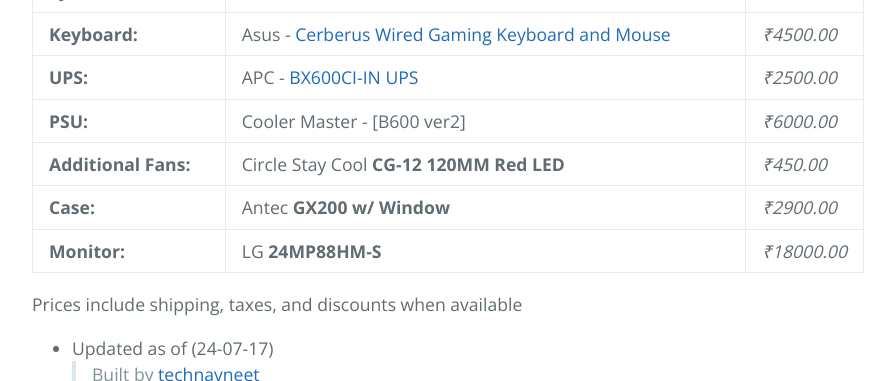
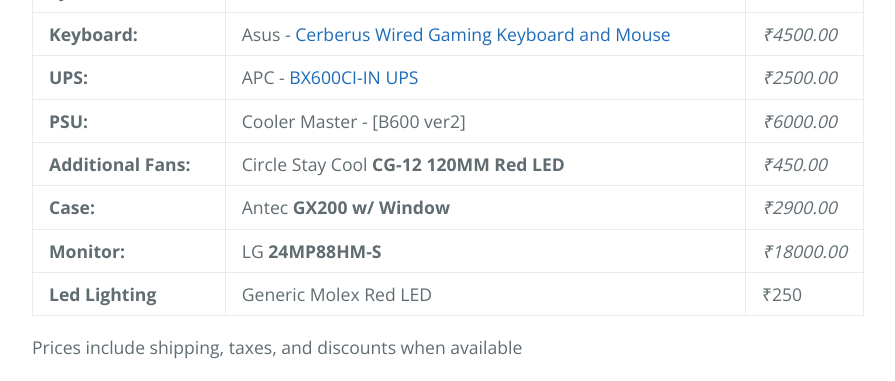
Before and after one commit to Navneet-Suresh/Navneet-Suresh.github.io, a Jekyll site: the page built from _posts/2017-07-24-My-Custom-Gaming-Editing-Build.markdown, in a window 1280 px wide and 900 px high, scrolled down 1157 px, cut to the strip 0-381 px from the top of the window. Shown: the whole strip, without its empty margins (192-1087 px from the left). Built offline with Jekyll 4.4.1, drawn with Linux system fonts in a browser that asks for light colours; our own code applies the rules of GitHub Pages for plain Markdown files.

Commit message:
Update 2017-07-24-My-Custom-Gaming-Editing-Build.markdown

```diff
--- a/_posts/2017-07-24-My-Custom-Gaming-Editing-Build.markdown
+++ b/_posts/2017-07-24-My-Custom-Gaming-Editing-Build.markdown
@@ -18,6 +18,7 @@
 | **Additional Fans:** | Circle Stay Cool **CG-12 120MM Red LED** | _₹450.00_ |
 | **Case:** | Antec **GX200 w/ Window** | _₹2900.00_ |
 | **Monitor:** | LG **24MP88HM-S** | _₹18000.00_ |
+| **Led Lighting** | Generic Molex Red LED | ₹250 |
 
 Prices include shipping, taxes, and discounts when available
 
```
